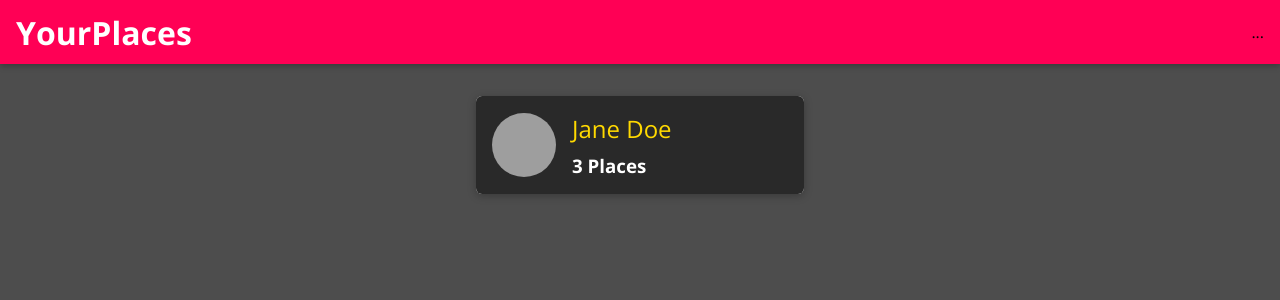
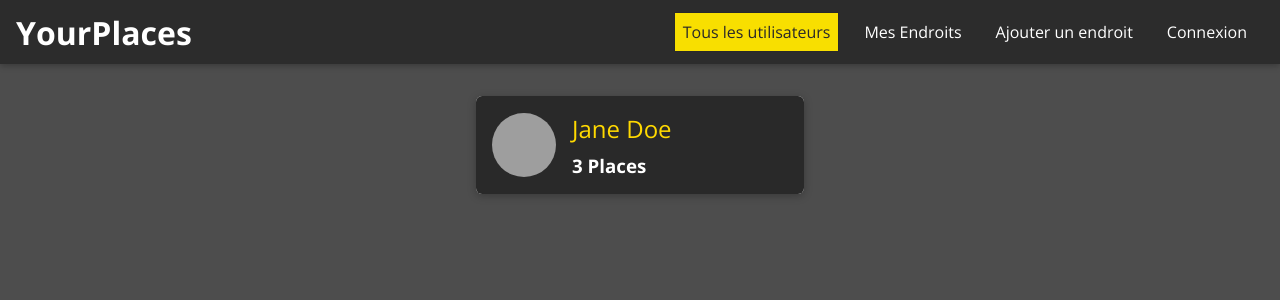
Before and after one commit to Graphandco/Share-Places-app, a React (Create React App) app: page / in a window 1280 px wide. Shown: the top 300 px of the page. Built offline with nearby package versions, Linux system fonts and the light colour scheme; grey boxes are pictures that could not be loaded.

Commit message:
Add NavLinks

```diff
--- a/src/shared/components/Navigation/MainHeader.css
+++ b/src/shared/components/Navigation/MainHeader.css
@@ -6,7 +6,7 @@
     position: fixed;
     top: 0;
     left: 0;
-  background: #ff0055;
+    background: #2c2c2c;
     box-shadow: 0 2px 6px rgba(0, 0, 0, 0.26);
     padding: 0 1rem;
     z-index: 5;
--- a/src/shared/components/Navigation/MainNavigation.js
+++ b/src/shared/components/Navigation/MainNavigation.js
@@ -2,21 +2,22 @@
 import { Link } from 'react-router-dom';
 
 import MainHeader from './MainHeader';
+import NavLinks from './NavLinks';
 import './MainNavigation.css';
 
-const MainNavigation = props => {
+const MainNavigation = (props) => {
     return (
         <MainHeader>
-      <button className="main-navigation__menu-btn">
+            <button className='main-navigation__menu-btn'>
                 <span />
                 <span />
                 <span />
             </button>
-      <h1 className="main-navigation__title">
-        <Link to="/">YourPlaces</Link>
+            <h1 className='main-navigation__title'>
+                <Link to='/'>YourPlaces</Link>
             </h1>
             <nav>
-        ...
+                <NavLinks />
             </nav>
         </MainHeader>
     );
--- a/src/shared/components/Navigation/NavLinks.css
+++ b/src/shared/components/Navigation/NavLinks.css
@@ -0,0 +1,76 @@
+.nav-links {
+    list-style: none;
+    margin: 0;
+    padding: 0;
+    width: 100%;
+    height: 100%;
+    display: flex;
+    flex-direction: column;
+    justify-content: center;
+    align-items: center;
+}
+
+.nav-links li {
+    margin: 1rem;
+}
+
+.nav-links a {
+    border: 1px solid transparent;
+    color: #292929;
+    text-decoration: none;
+    padding: 0.5rem;
+}
+
+.nav-links a:hover,
+.nav-links a:active,
+.nav-links a.active {
+    background: #f8df00;
+    border-color: #292929;
+    color: #292929;
+}
+
+.nav-links button {
+    cursor: pointer;
+    border: 1px solid #292929;
+    color: #292929;
+    background: transparent;
+    padding: 0.5rem;
+    font: inherit;
+}
+
+.nav-links button:focus {
+    outline: none;
+}
+
+.nav-links button:hover,
+.nav-links button:active {
+    background: #292929;
+    color: white;
+}
+
+@media (min-width: 768px) {
+    .nav-links {
+        flex-direction: row;
+    }
+
+    .nav-links li {
+        margin: 0 0.5rem;
+    }
+
+    .nav-links a {
+        color: white;
+        text-decoration: none;
+    }
+
+    .nav-links button {
+        border: 1px solid white;
+        color: white;
+        background: transparent;
+    }
+
+    .nav-links button:hover,
+    .nav-links button:active {
+        background: #f8df00;
+        color: #292929;
+    }
+}
--- a/src/shared/components/Navigation/NavLinks.js
+++ b/src/shared/components/Navigation/NavLinks.js
@@ -0,0 +1,27 @@
+import React from 'react';
+import { NavLink } from 'react-router-dom';
+
+import './NavLinks.css';
+
+const NavLinks = (props) => {
+    return (
+        <ul className='nav-links'>
+            <li>
+                <NavLink to='/' exact>
+                    Tous les utilisateurs
+                </NavLink>
+            </li>
+            <li>
+                <NavLink to='/u1/places'>Mes Endroits</NavLink>
+            </li>
+            <li>
+                <NavLink to='/places/new'>Ajouter un endroit</NavLink>
+            </li>
+            <li>
+                <NavLink to='/auth'>Connexion</NavLink>
+            </li>
+        </ul>
+    );
+};
+
+export default NavLinks;
```
Lines whose indentation alone changed are shown as unchanged.
